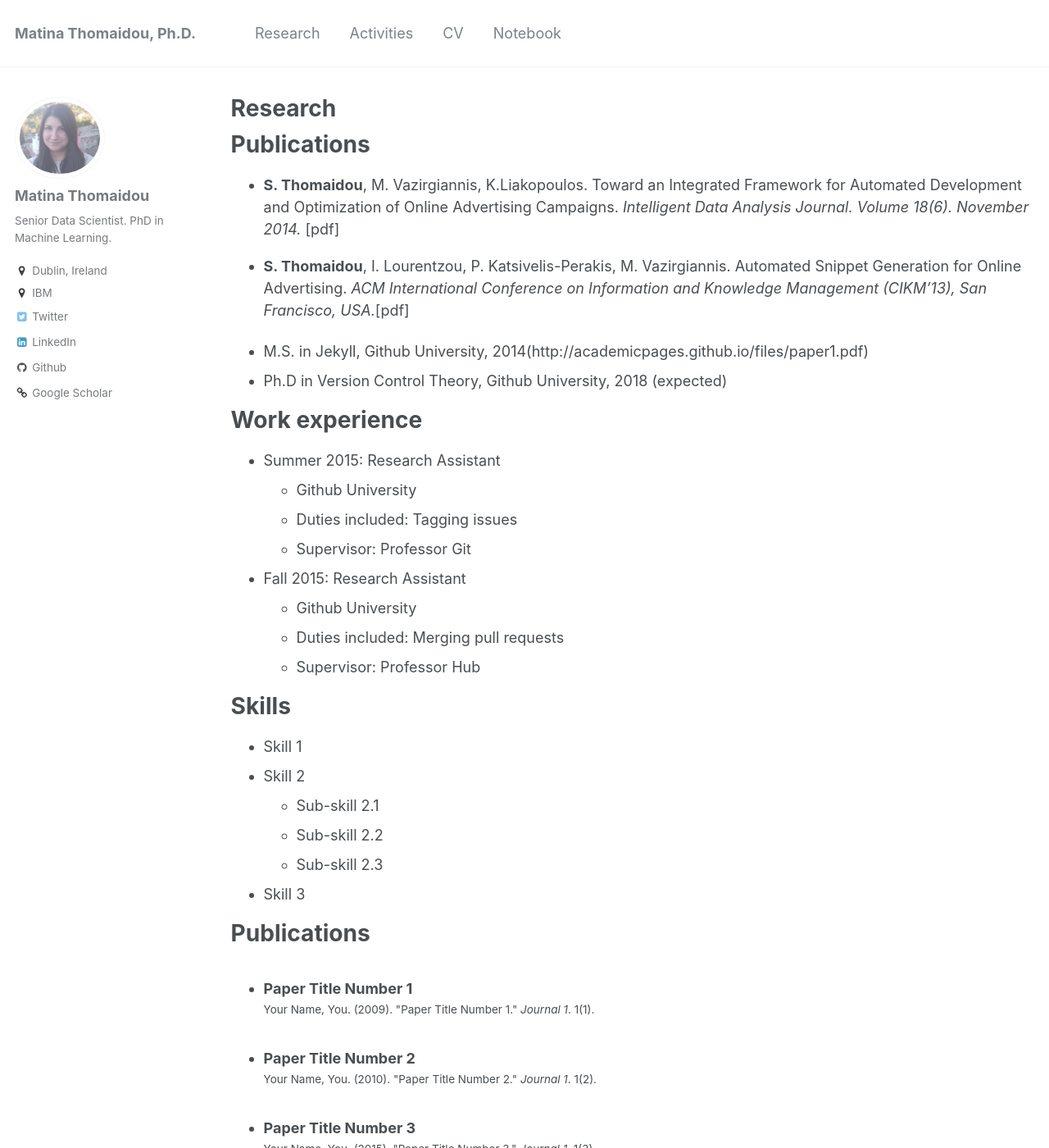
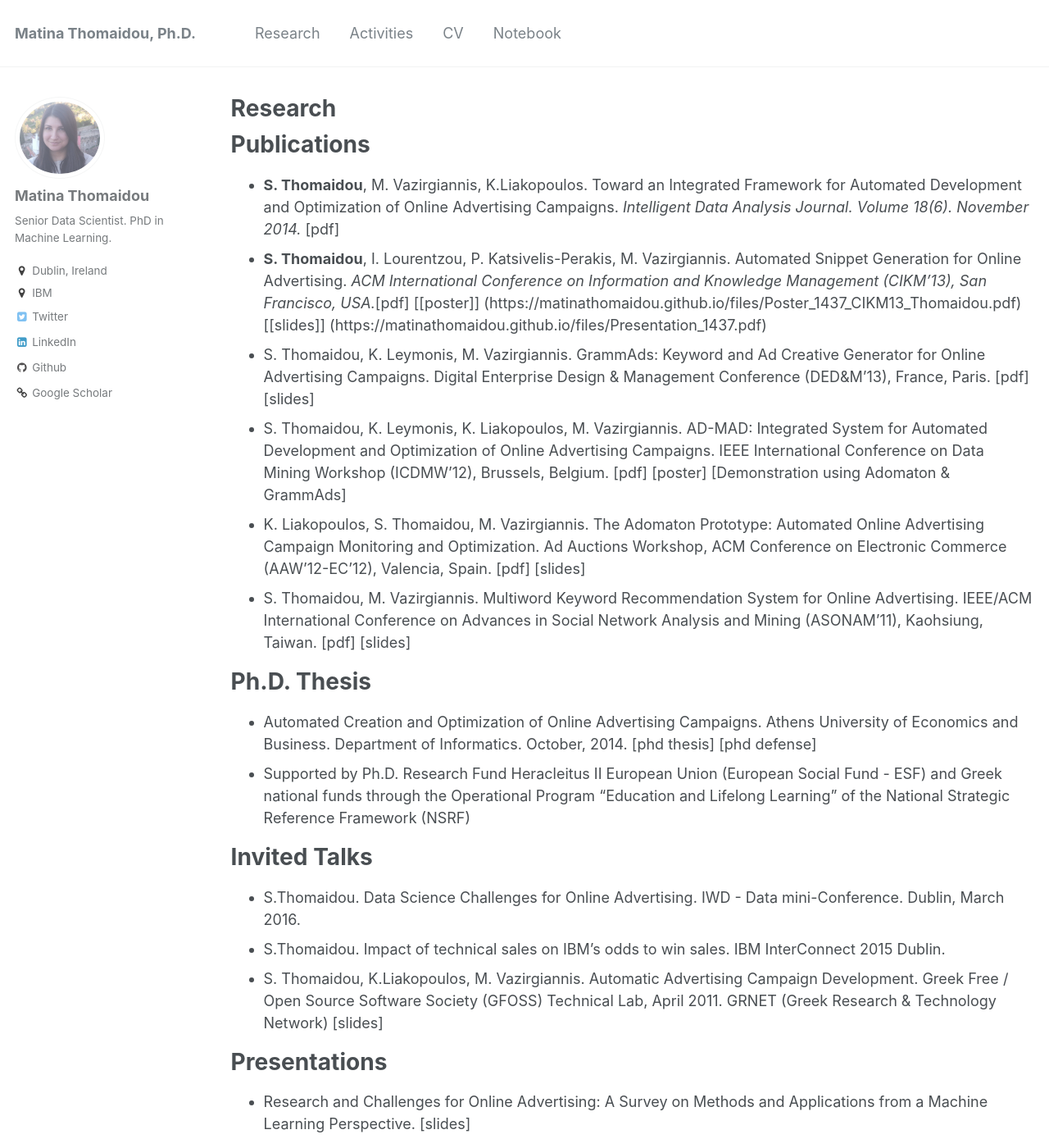
Before and after one commit to matinathomaidou/matinathomaidou.github.io, a Jekyll site: the page built from _pages/research.md, in a window 1280 px wide and 1400 px high. Shown: the whole window at 82% size. Built offline with Jekyll 4.4.1, drawn with Linux system fonts in a browser that asks for light colours; some of the changed text lies outside the part shown.

```diff
--- a/_config.yml
+++ b/_config.yml
@@ -96,11 +96,11 @@ author:
   keybase          :
   instagram        :
   lastfm           :
-  linkedin         : "https://www.linkedin.com/in/matinathomaidou/"
+  linkedin         : "matinathomaidou"
   orcid            : #""
   pinterest        :
   soundcloud       :
-  stackoverflow    : # "http://stackoverflow.com/users/123456/username"
+  stackoverflow    : # http://stackoverflow.com/users/123456/username
   steam            :
   tumblr           :
   twitter          : "matinathom"
--- a/_pages/cv.md
+++ b/_pages/cv.md
@@ -9,51 +9,6 @@ redirect_from:
 
 {% include base_path %}
 
-Education
+CV
 ======
-* B.S. in Github, Github University, 2012
-* M.S. in Jekyll, Github University, 2014
-* Ph.D in Version Control Theory, Github University, 2018 (expected)
-
-Work experience
-======
-* Summer 2015: Research Assistant
-  * Github University
-  * Duties included: Tagging issues
-  * Supervisor: Professor Git
-
-* Fall 2015: Research Assistant
-  * Github University
-  * Duties included: Merging pull requests
-  * Supervisor: Professor Hub
-
-Skills
-======
-* Skill 1
-* Skill 2
-  * Sub-skill 2.1
-  * Sub-skill 2.2
-  * Sub-skill 2.3
-* Skill 3
-
-Publications
-======
-  <ul>{% for post in site.publications %}
-    {% include archive-single-cv.html %}
-  {% endfor %}</ul>
-
-Talks
-======
-  <ul>{% for post in site.talks %}
-    {% include archive-single-talk-cv.html %}
-  {% endfor %}</ul>
-
-Teaching
-======
-  <ul>{% for post in site.teaching %}
-    {% include archive-single-cv.html %}
-  {% endfor %}</ul>
-
-Service and leadership
-======
-* Currently signed in to 43 different slack teams
+* You can find my most up-to-date (July 2017) CV [[here]](https://matinathomaidou.github.io/files/CV_Thomaidou.pdf)
--- a/_pages/research.md
+++ b/_pages/research.md
@@ -11,51 +11,29 @@ redirect_from:
 Publications
 ======
 * <b>S. Thomaidou</b>, M. Vazirgiannis, K.Liakopoulos. Toward an Integrated Framework for Automated Development and Optimization of Online Advertising Campaigns. <i>Intelligent Data Analysis Journal. Volume 18(6). November 2014.</i> [[pdf]](http://dl.acm.org/citation.cfm?id=2691107.2691119&coll=DL&dl=GUIDE)
-* <b>S. Thomaidou</b>, I. Lourentzou, P. Katsivelis-Perakis, M. Vazirgiannis. Automated Snippet Generation for Online Advertising. <i>ACM International Conference on Information and Knowledge Management (CIKM'13), San Francisco, USA.</i>[[pdf]](https://matinathomaidou.github.io/files/p1841-thomaidou.pdf)
+* <b>S. Thomaidou</b>, I. Lourentzou, P. Katsivelis-Perakis, M. Vazirgiannis. Automated Snippet Generation for Online Advertising. <i>ACM International Conference on Information and Knowledge Management (CIKM'13), San Francisco, USA.</i>[[pdf]](https://matinathomaidou.github.io/files/p1841-thomaidou.pdf) [[poster]] (https://matinathomaidou.github.io/files/Poster_1437_CIKM13_Thomaidou.pdf) [[slides]] (https://matinathomaidou.github.io/files/Presentation_1437.pdf)
+* S. Thomaidou, K. Leymonis, M. Vazirgiannis. GrammAds: Keyword and Ad Creative Generator for Online Advertising Campaigns. Digital Enterprise Design & Management Conference (DED&M'13), France, Paris. [pdf] [slides]
+* S. Thomaidou, K. Leymonis, K. Liakopoulos, M. Vazirgiannis. AD-MAD: Integrated System for Automated Development and Optimization of Online Advertising Campaigns. IEEE International Conference on Data Mining Workshop (ICDMW'12), Brussels, Belgium. [pdf] [poster] [Demonstration using Adomaton & GrammAds]
+* K. Liakopoulos, S. Thomaidou, M. Vazirgiannis. The Adomaton Prototype: Automated Online Advertising Campaign Monitoring and Optimization. Ad Auctions Workshop, ACM Conference on Electronic Commerce (AAW'12-EC'12), Valencia, Spain. [pdf] [slides]
+* S. Thomaidou, M. Vazirgiannis. Multiword Keyword Recommendation System for Online Advertising. IEEE/ACM International Conference on Advances in Social Network Analysis and Mining (ASONAM'11), Kaohsiung, Taiwan. [pdf] [slides]
 
 
-* M.S. in Jekyll, Github University, 2014(http://academicpages.github.io/files/paper1.pdf)
-* Ph.D in Version Control Theory, Github University, 2018 (expected)
+Ph.D. Thesis
+======
+* Automated Creation and Optimization of Online Advertising Campaigns. Athens University of Economics and Business. Department of Informatics. October, 2014. [phd thesis] [phd defense]
+* Supported by Ph.D. Research Fund Heracleitus II European Union (European Social Fund - ESF) and Greek national funds through the Operational Program "Education and Lifelong Learning" of the National Strategic Reference Framework (NSRF)
 
-Work experience
+Invited Talks
 ======
-* Summer 2015: Research Assistant
-  * Github University
-  * Duties included: Tagging issues
-  * Supervisor: Professor Git
+* S.Thomaidou. Data Science Challenges for Online Advertising. IWD - Data mini-Conference. Dublin, March 2016.
+* S.Thomaidou. Impact of technical sales on IBM's odds to win sales. IBM InterConnect 2015 Dublin.
+* S. Thomaidou, K.Liakopoulos, M. Vazirgiannis. Automatic Advertising Campaign Development. Greek Free / Open Source Software Society (GFOSS) Technical Lab, April 2011. GRNET (Greek Research & Technology Network) [slides]
 
-* Fall 2015: Research Assistant
-  * Github University
-  * Duties included: Merging pull requests
-  * Supervisor: Professor Hub
+Presentations
+======
+* Research and Challenges for Online Advertising: A Survey on Methods and Applications from a Machine Learning Perspective. [slides]
 
-Skills
+Patents
 ======
-* Skill 1
-* Skill 2
-  * Sub-skill 2.1
-  * Sub-skill 2.2
-  * Sub-skill 2.3
-* Skill 3
-
-Publications
-======
-  <ul>{% for post in site.publications %}
-    {% include archive-single-cv.html %}
-  {% endfor %}</ul>
-
-Talks
-======
-  <ul>{% for post in site.talks %}
-    {% include archive-single-talk-cv.html %}
-  {% endfor %}</ul>
-
-Teaching
-======
-  <ul>{% for post in site.teaching %}
-    {% include archive-single-cv.html %}
-  {% endfor %}</ul>
-
-Service and leadership
-======
-* Currently signed in to 43 different slack teams
+* Identifying experts and areas of expertise in an organization. (M. Platakis, C. Makris, T. Tonnesen Lied, B. Herstad, S. Thomaidou, S. Zitnik. Issued Apr 24, 2015 Patent issuer and number us US20160314122A1.
+* Our AD-MAD software (S.Thomaidou, Ecole Polytechnique - Paris, and CNRS) has been registered in March 2012 at the french agency for software protection (APP) with the Inter Deposit Digital Number IDDN.FR.001.240023.000.S.P.2012.000.10800
```
Also changed, not shown: _pages/activities.md (added, +26 -0 lines), 1 other file.
